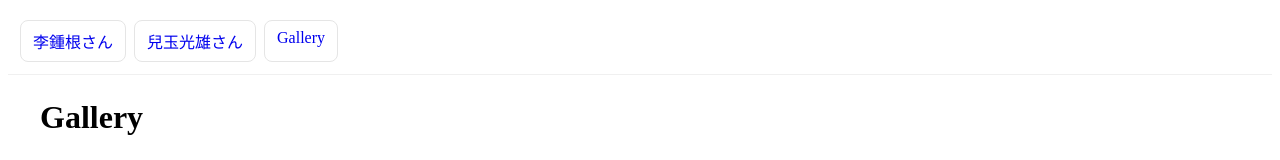
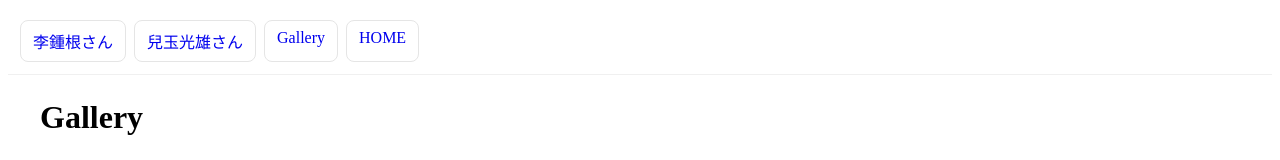
Before and after one commit to mixtugu/miyako_project, a React (Vite) app: page /host in a window 1280 px wide. Shown: the top 160 px of the page. Built offline with nearby package versions, Linux system fonts and the light colour scheme; no server answers.

Commit message:
update nav

```diff
--- a/src/components/Nav.tsx
+++ b/src/components/Nav.tsx
@@ -22,6 +22,7 @@ export default function Nav() {
       <Link to="/guest/a" style={link}>李鍾根さん</Link>
       <Link to="/guest/b" style={link}>兒玉光雄さん</Link>
       <Link to="/host" style={link}>Gallery</Link>
+      <a href="https://careful-wrinkle-de0.notion.site/HOME-2956e1cc4225801085a1e4d485e1e07b?pvs=143" style={link}>HOME</a>
     </nav>
   );
 }
```
